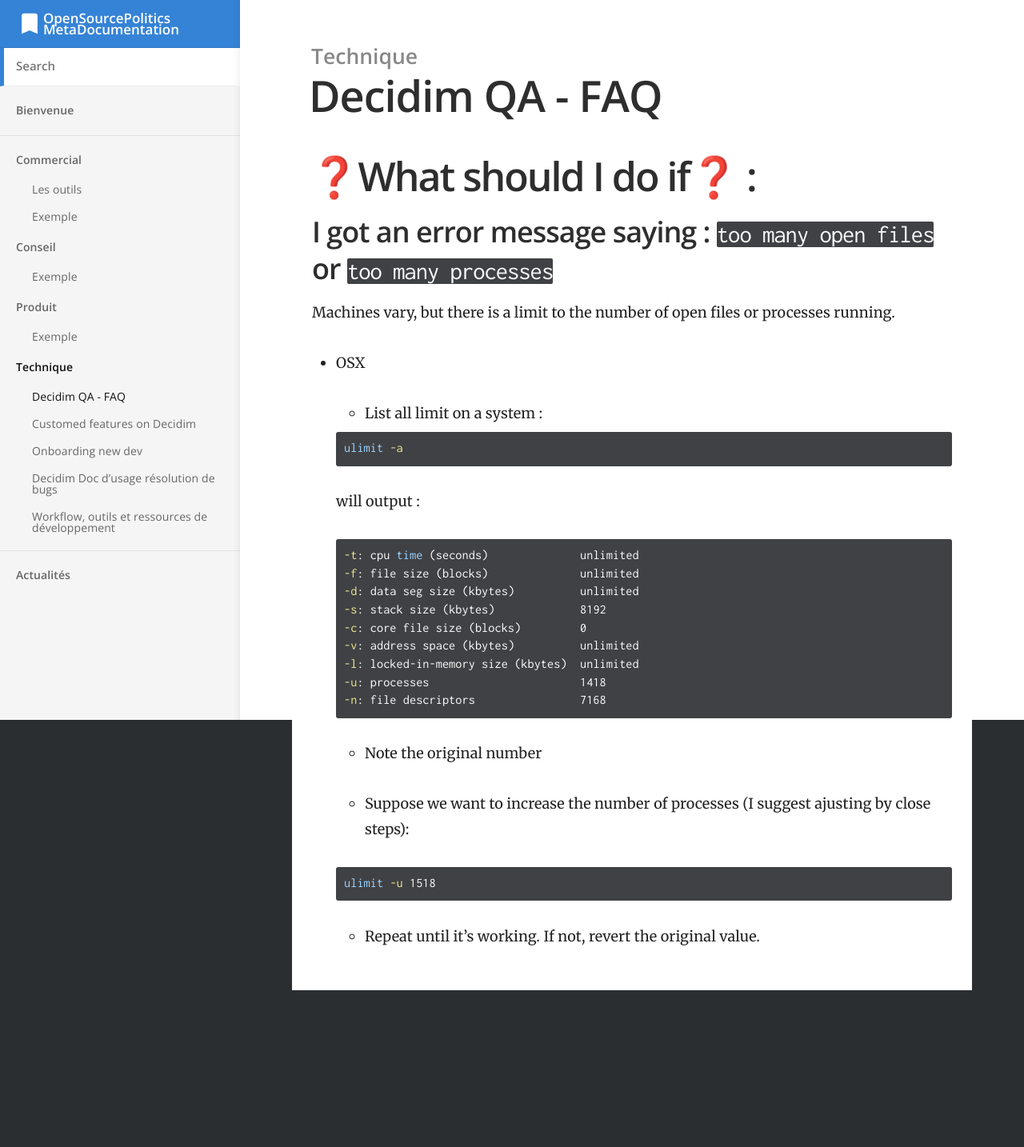
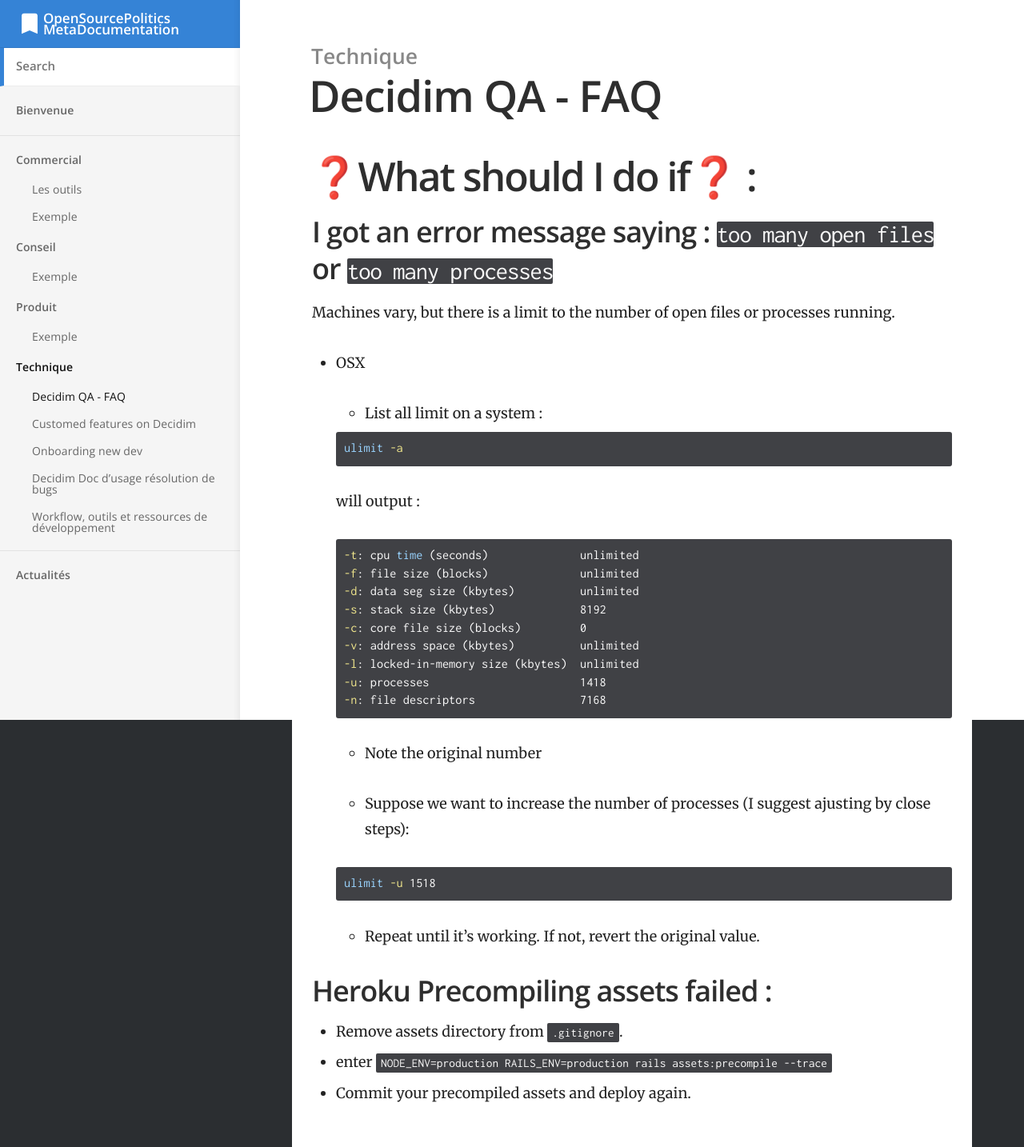
Before and after one commit to OpenSourcePolitics/osp-documentation, a Jekyll site: the page built from _docs/Technique/QA.md, in a window 1280 px wide. Shown: the whole page at 80% size. Built offline with Jekyll 4.4.1, drawn with Linux system fonts in a browser that asks for light colours; before the commit the page ends 1238 px from its top, so only the background shows below that.

Commit message:
Update QA.md

````diff
--- a/_docs/Technique/QA.md
+++ b/_docs/Technique/QA.md
@@ -38,3 +38,8 @@ Machines vary, but there is a limit to the number of open files or processes run
   ulimit -u 1518
   ```
   * Repeat until it's working. If not, revert the original value.
+
+## Heroku Precompiling assets failed :
+* Remove assets directory from `.gitignore`.
+* enter `NODE_ENV=production RAILS_ENV=production rails assets:precompile --trace`
+* Commit your precompiled assets and deploy again.
````
